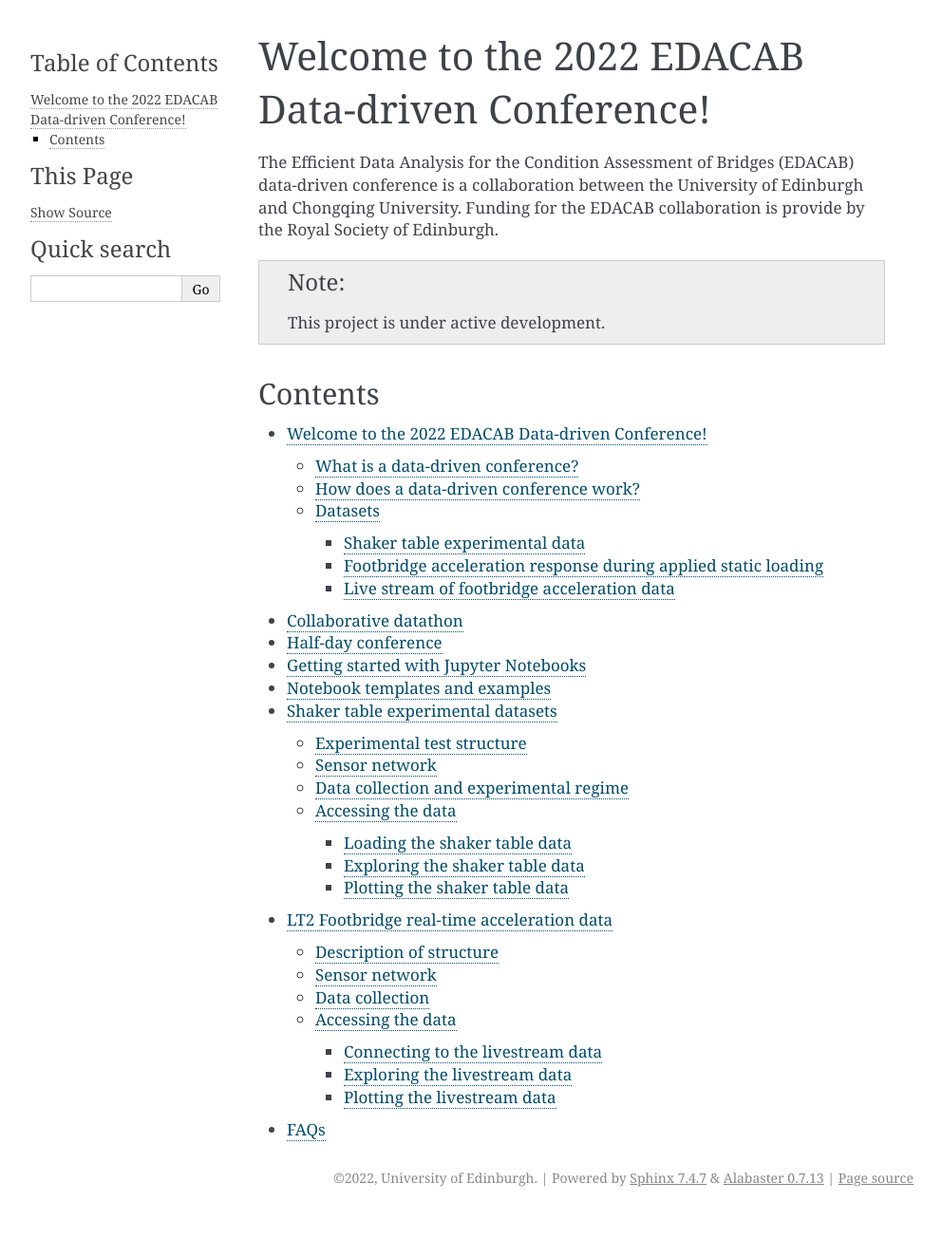
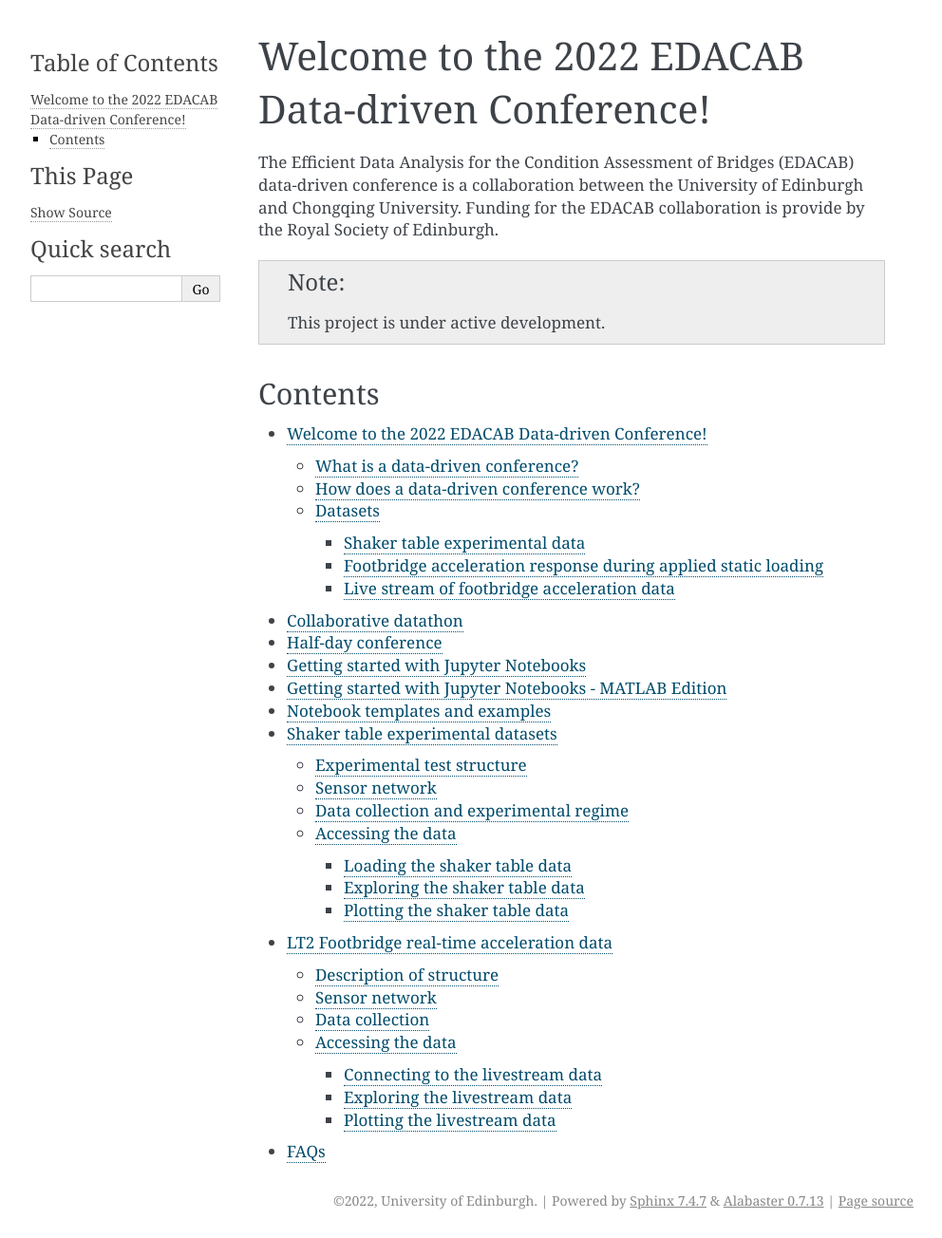
Before and after one commit to zwynne/EDACAB, a Sphinx documentation site: the page built from docs/source/index.rst, in a window 1280 px wide. Shown: the whole page at 95% size, without its empty margins (148-1140 px from the left). Built offline with Sphinx 7.4.7, drawn with Linux system fonts in a browser that asks for light colours; pages that are not in the unit, such as notebooks, are missing from menus; before the commit the page ends 1280 px from its top, so only the background shows below that.

Commit message:
Add MATLAB guide empty page

```diff
--- a/docs/source/index.rst
+++ b/docs/source/index.rst
@@ -16,6 +16,7 @@ Contents
    Welcome_page_and_tutorials/001_Datathon_introduction
    Welcome_page_and_tutorials/002_Conference_introduction
    Welcome_page_and_tutorials/003_Getting_started_guide
+   Welcome_page_and_tutorials/003_Getting_started_guide_MATLAB
    Welcome_page_and_tutorials/004_Templates_and_examples
    Welcome_page_and_tutorials/005_Shaker_table_data_introduction
    Welcome_page_and_tutorials/006_LT2_static_data_introduction_notebook
```
Also changed, not shown: docs/source/Welcome_page_and_tutorials/003_Getting_started_guide_MATLAB.ipynb (added).
